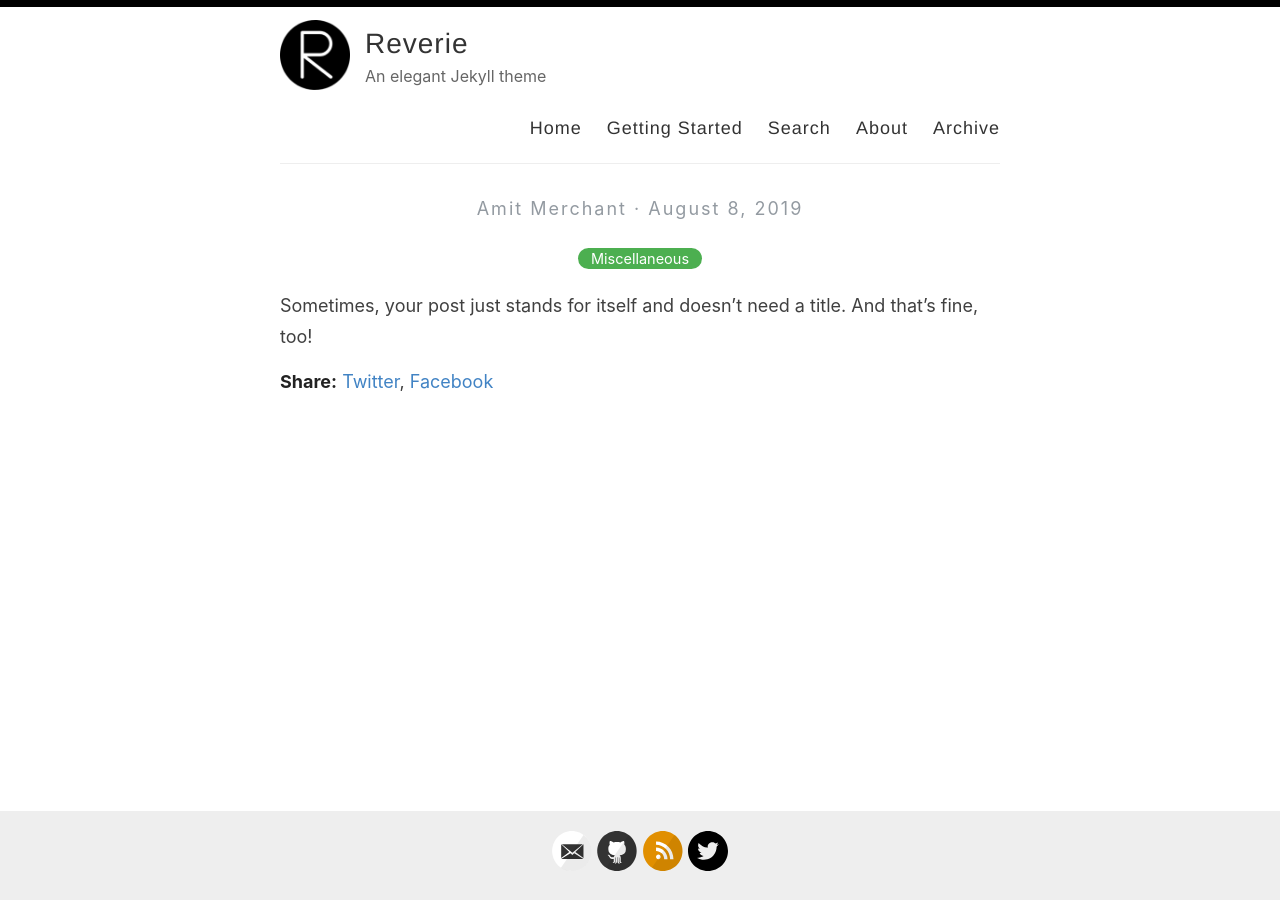
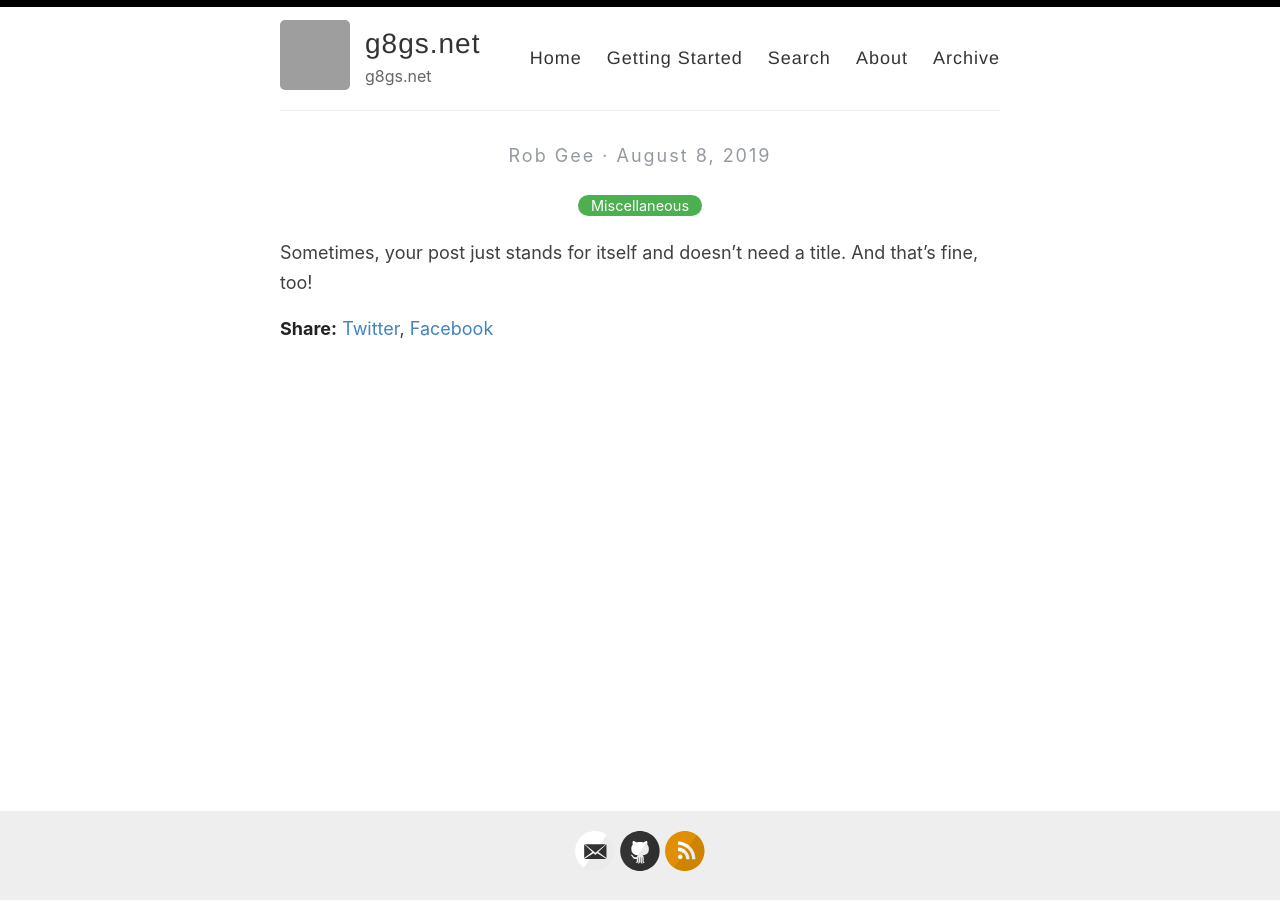
Before and after one commit to rpg777/rpg777.github.io, a Jekyll site: the page built from _posts/2019-08-08-no-title-posts.md, in a window 1280 px wide. Built offline with Jekyll 4.4.1, drawn with Linux system fonts in a browser that asks for light colours; grey boxes are pictures that could not be loaded.

Commit message:
Update _config.yml

```diff
--- a/_config.yml
+++ b/_config.yml
@@ -3,16 +3,16 @@
 #
 
 # Name of your site (displayed in the header)
-name: Reverie
+name: g8gs.net
 
 # Name of the author
-author: Amit Merchant
+author: Rob Gee
 
 # Short bio or description (displayed in the header)
-description: An elegant Jekyll theme
+description: g8gs.net
 
 # URL of your avatar or profile pic (you could use your GitHub profile pic)
-avatar: /images/reverie.png
+avatar: /images/rpg.jpg
 
 #
 # Flags below are optional
@@ -21,15 +21,15 @@ avatar: /images/reverie.png
 # Includes an icon in the footer for each username you enter
 footer-links:
   dribbble:
-  email: amit.d.merchant@gmail.com
+  email: rob.guglielmetti@gmail.com
   facebook:
   flickr:
-  github: amitmerchant1990/reverie
+  github: rpg777
   instagram:
   linkedin:
   pinterest:
   rss: rss
-  twitter: amit_merchant
+  twitter:
   stackoverflow:
   youtube: # channel/<your_long_string> or user/<user-name>
   googleplus: # anything in your profile username that comes after plus.google.com/
@@ -41,21 +41,21 @@ footer-links:
 disqus:
 
 # Enter your Google Analytics web tracking code (e.g. UA-2110908-2) to activate tracking
-google_analytics: UA-43339302-11
+#google_analytics: UA-43339302-11
 
 # For newer "GA4" analytics, use the following instead of the "UA" entry above
 #google_analytics_ga4: G-GABC1DEFG
 
 # Your website URL (e.g. http://amitmerchant1990.github.io or http://www.amitmerchant.com)
 # Used for Sitemap.xml and your RSS feed
-url: http://www.amitmerchant.com/reverie
-enforce_ssl: https://www.amitmerchant.com/reverie
+url: http://rpg777.github.io
+enforce_ssl: https://rpg777.github.io
 
 # If you're hosting your site at a Project repository on GitHub pages
 # (http://yourusername.github.io/repository-name)
 # and NOT your User repository (http://yourusername.github.io)
 # then add in the baseurl here, like this: "/repository-name"
-baseurl: "/reverie"
+#baseurl: "/reverie"
 
 #
 # !! You don't need to change any of the configuration flags below !!
```
